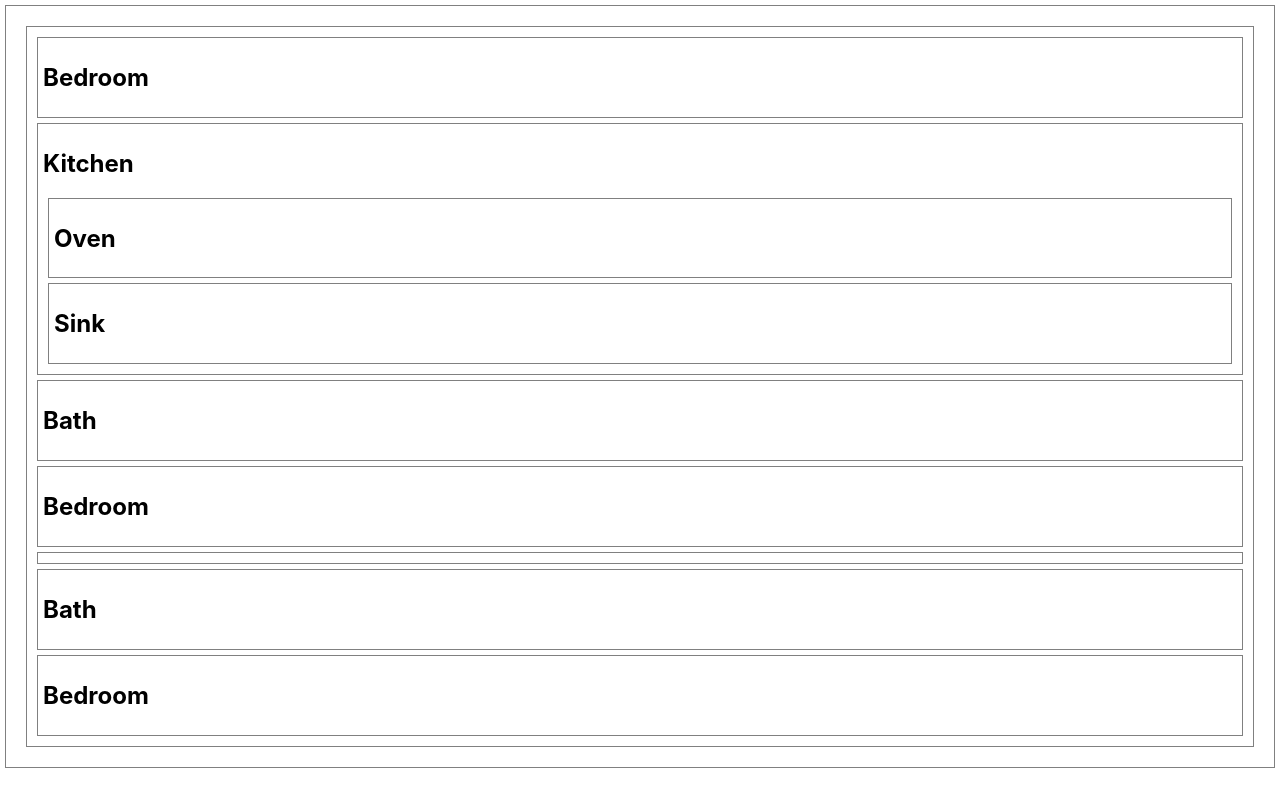
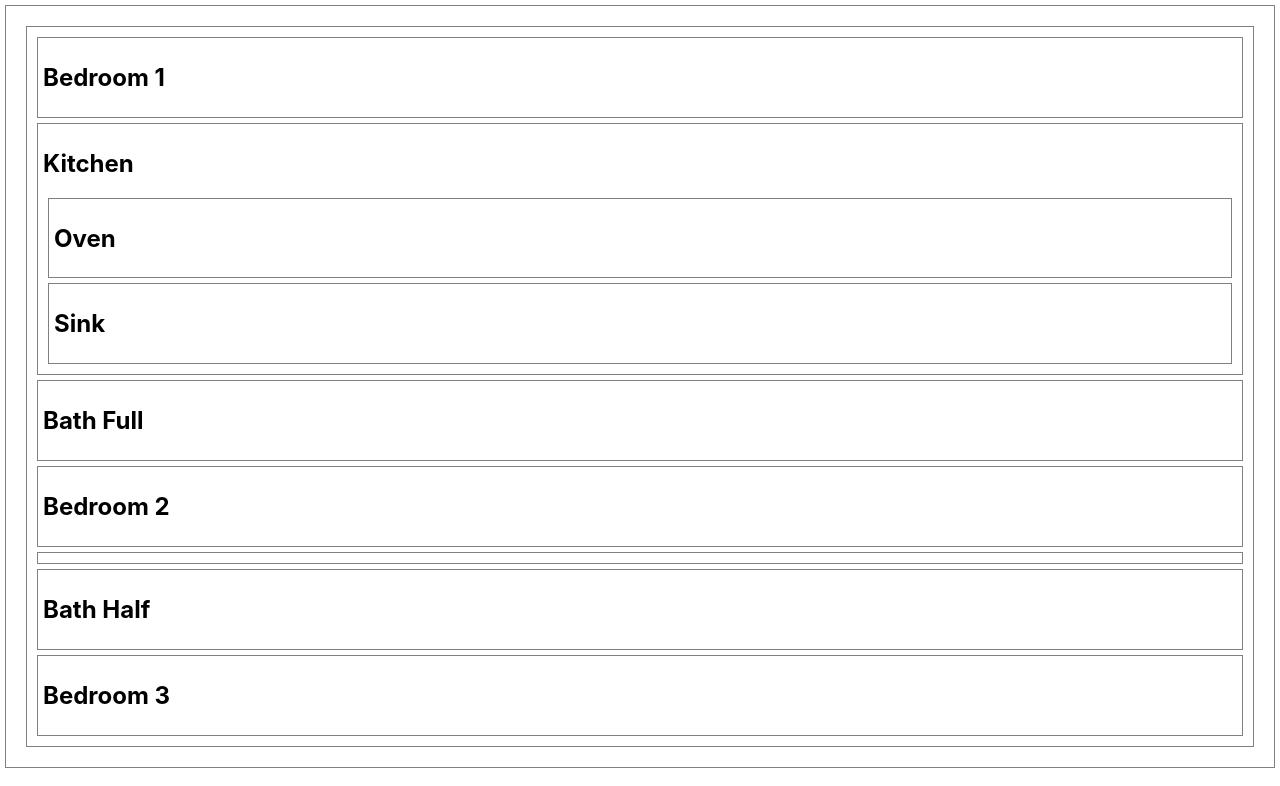
Before and after one commit to JJK70/floorplan-lab, a React (Create React App) app: page / in a window 1280 px wide. Shown: the top 786 px of the page. Built offline with nearby package versions, Linux system fonts and the light colour scheme.

Commit message:
add bed and bath type

```diff
--- a/src/Bath.jsx
+++ b/src/Bath.jsx
@@ -1,7 +1,7 @@
 function Bath(props) {
   return (
-    <div>
-      <h2>Bath</h2>
+    <div id={`bath-${props.size}`}>
+      <h2>Bath {props.size}</h2>
     </div>
   )
 }
--- a/src/FloorPlan.jsx
+++ b/src/FloorPlan.jsx
@@ -6,13 +6,13 @@ import LivingRoom from "./LivingRoom"
 function FloorPlan(props) {
   return (
     <div>
-      <Bedroom />
+      <Bedroom bedNum='1'/>
       <Kitchen />
-      <Bath />
-      <Bedroom />
+      <Bath size='Full'/>
+      <Bedroom bedNum='2'/>
       <LivingRoom />
-      <Bath />
-      <Bedroom />
+      <Bath size='Half'/>
+      <Bedroom bedNum='3'/>
 
     </div>
   )
```
